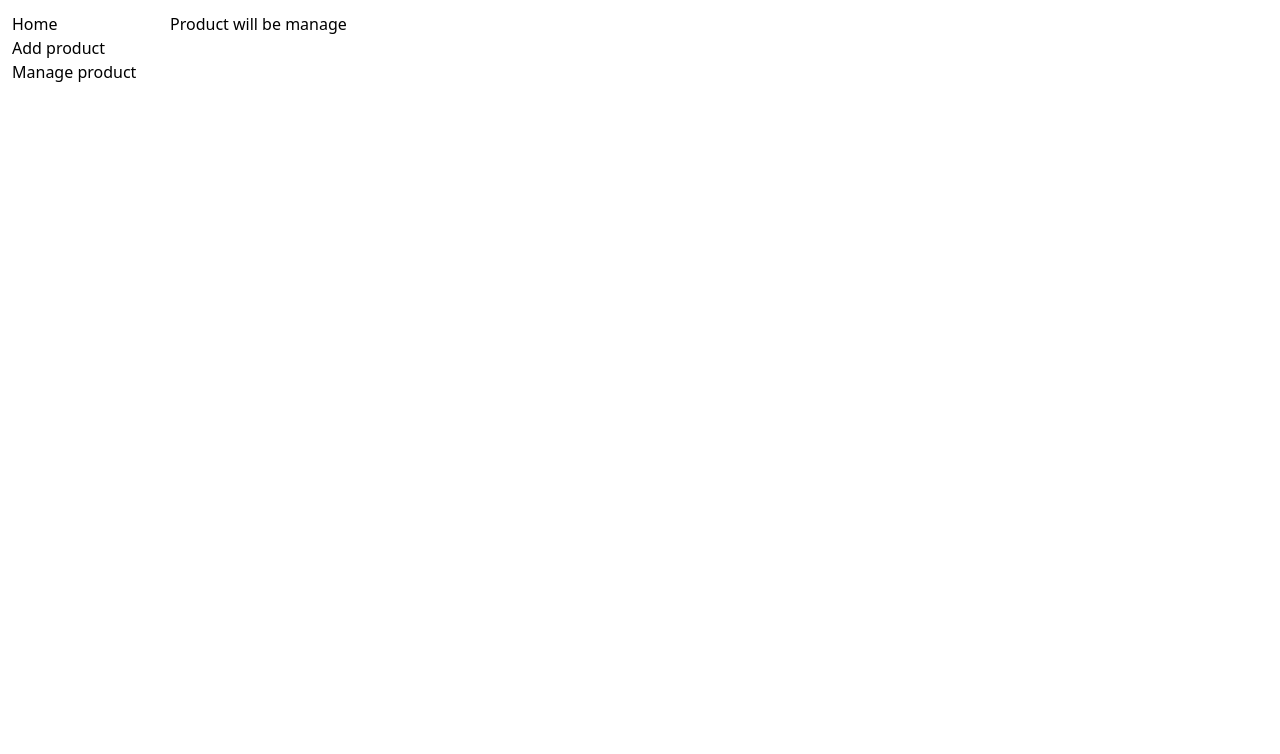
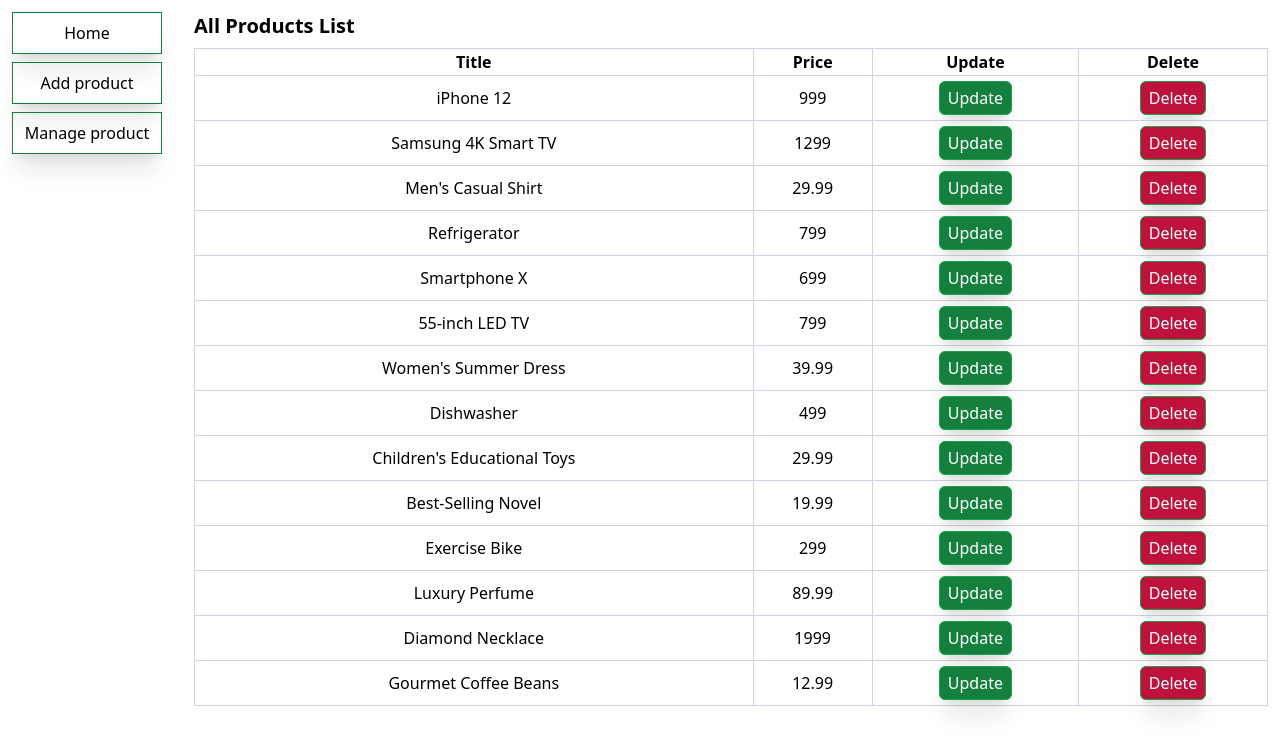
Before and after one commit to reshad21/first-rexttjs-app, a Next.js app: page /dashboard/manage-product in a window 1280 px wide. Shown: the top 754 px of the page. Built offline with nearby package versions, Linux system fonts and the light colour scheme; data requests are answered from the project's data file.

Commit message:
showing all products in the manage product route

```diff
--- a/src/app/dashboard/Sidebar.js
+++ b/src/app/dashboard/Sidebar.js
@@ -18,11 +18,11 @@ const sidebarItems = [
 const Sidebar = () => {
     return (
         <div>
-            <ul className="w-[150px]">
+            <ul className="w-[150px] flex flex-col gap-2">
                 {
                     sidebarItems.map(({ path, title }) => (
                         <li key={path}>
-                            <Link href={path}>{title}</Link>
+                            <Link href={path} className="border border-green-700 shadow-xl block py-2 text-center">{title}</Link>
                         </li>
                     ))
                 }
--- a/src/app/dashboard/layout.js
+++ b/src/app/dashboard/layout.js
@@ -6,7 +6,7 @@ export const metadata = {
 }
 const DashboardLayout = ({ children }) => {
     return (
-        <div className="flex gap-2 ">
+        <div className="flex gap-8 ">
             <Sidebar></Sidebar>
             {children}
         </div>
--- a/src/app/dashboard/manage-product/page.js
+++ b/src/app/dashboard/manage-product/page.js
@@ -1,11 +1,37 @@
+import getAllproducts from "@/app/utils/getAllproducts";
+import Link from "next/link";
+
 export const metadata = {
     title: 'Dashboard | Manage-product | Next Hero',
     description: 'Generated by create next app',
 }
-const ManageProduct = () => {
+const ManageProduct = async () => {
+    const products = await getAllproducts();
     return (
-        <div>
-            <p>Product will be manage </p>
+        <div className="w-full">
+            <p className="text-xl font-semibold mb-2">All Products List </p>
+            <table class="border-collapse border border-slate-400 w-full text-center">
+                <thead>
+                    <tr>
+                        <th class="border border-slate-300">Title</th>
+                        <th class="border border-slate-300">Price</th>
+                        <th class="border border-slate-300">Update</th>
+                        <th class="border border-slate-300">Delete</th>
+                    </tr>
+                </thead>
+                <tbody>
+                    {
+                        products.map((product) => (
+                            <tr key={product.id} product={product}>
+                                <td class="border border-slate-300">{product.title}</td>
+                                <td class="border border-slate-300">{product.price}</td>
+                                <td class="border border-slate-300"><Link href="" className="bg-green-700 px-2 py-1 inline-block my-1 text-white border border-green-600 rounded-md shadow-xl">Update</Link></td>
+                                <td class="border border-slate-300"><Link href="" className="bg-rose-700 px-2 py-1 inline-block my-1 text-white border border-green-600 rounded-md shadow-xl">Delete</Link></td>
+                            </tr>
+                        ))
+                    }
+                </tbody>
+            </table>
         </div>
     );
 };
```
